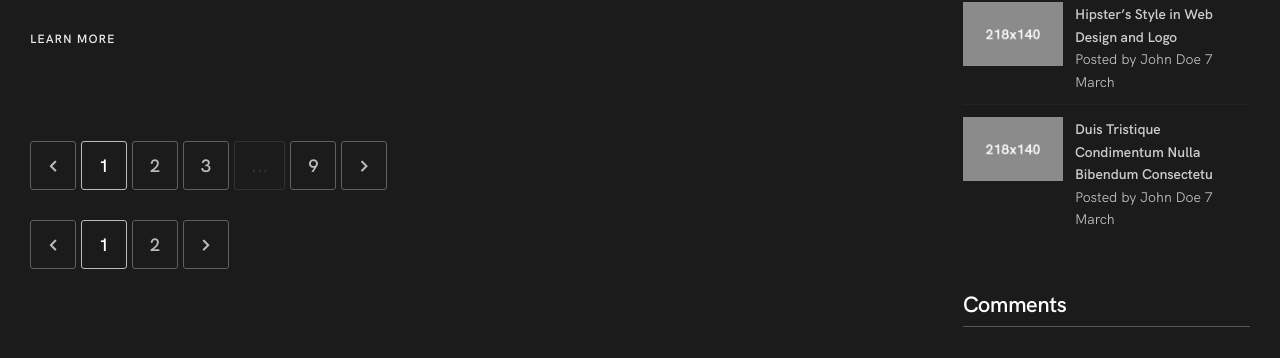
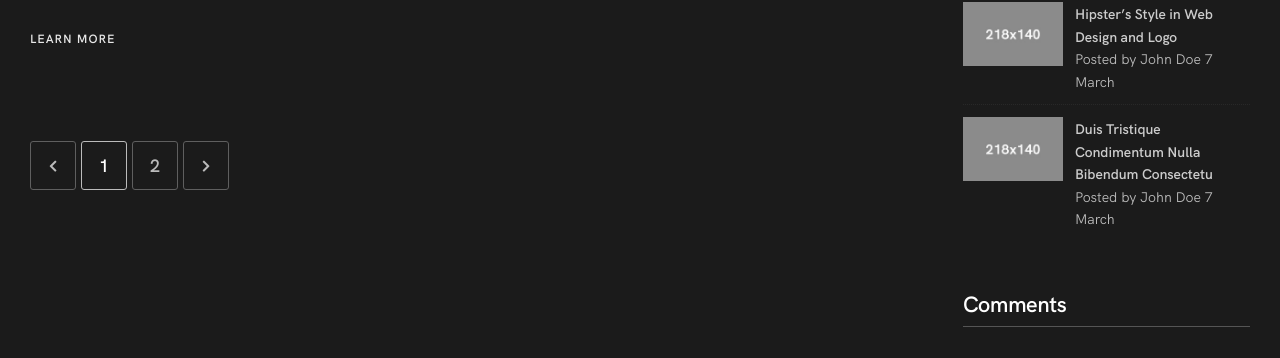
Before and after one commit to zacniewski/scientificdev, a Django app: page /blog/ in a window 1280 px wide. Shown: the part 1638-1996 px from the top of the page. Run offline with Django 3.2, Linux system fonts and the light colour scheme; data comes from the database, SQL or seed files in the repository; parts of the project's set-up code (start-up, migrations or seed data) failed here and were passed over; some libraries are stand-ins or nearby versions.

Commit message:
Add pagination refactorization

```diff
--- a/templates/blog/list.html
+++ b/templates/blog/list.html
@@ -76,18 +76,7 @@
                                 </div>
 
                                 <!-- Pagination -->
-                                <div class="pagination mt-30 mt-xs-10">
-                                    <a href=""><i class="fa fa-chevron-left"></i></a>
-                                    <a href="" class="active">1</a>
-                                    <a href="">2</a>
-                                    <a href="">3</a>
-                                    <a class="no-active">...</a>
-                                    <a href="">9</a>
-                                    <a href=""><i class="fa fa-chevron-right"></i></a>
-                                </div>
-                                <!-- End Pagination -->
-
-                                {% if posts.has_other_pages %}
+                                 {% if posts.has_other_pages %}
                                     <div class="pagination mt-30 mt-xs-10">
                                         <a href="?page=1"><i class="fa fa-chevron-left"></i></a>
                                         {% for i in posts.paginator.page_range %}
@@ -100,6 +89,7 @@
                                         <a href="?page={{ posts.paginator.num_pages }}"><i class="fa fa-chevron-right"></i></a>
                                     </div>
                                 {% endif %}
+                                <!-- End Pagination -->
 
                             </div>
                             <!-- End Content -->
```
